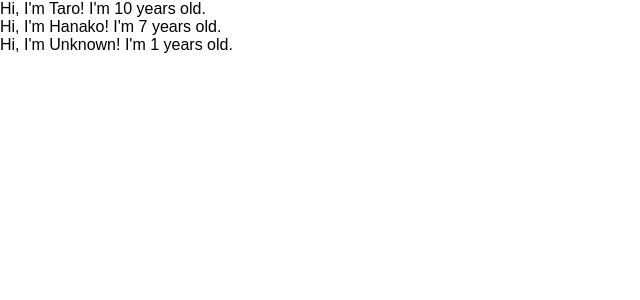
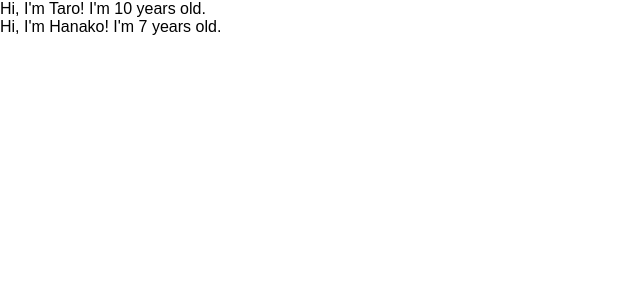
Before and after one commit to hiropy0123/reactcrud, a React (Create React App) app: page / in a window 1280 px wide. Shown: the top 300 px of the page, without its empty margins (0-640 px from the left). Built offline with nearby package versions, Linux system fonts and the light colour scheme.

Commit message:
Prop-types

```diff
--- a/src/App.js
+++ b/src/App.js
@@ -1,14 +1,13 @@
 import React from 'react';
+import PropTypes from 'prop-types';
 
 // Props
 // コンポーネントに属性を与える
-
 
 const App = () => {
   const profiles = [
     { name: "Taro", age: 10 },
     { name: "Hanako", age: 7 },
-    { name: "Unknown" }
   ]
 
   return (
@@ -19,8 +18,10 @@ const App = () => {
         })
       }
 
-      {/* <User name={"Taro"} age={20} />
-      <User name={"Hanako"} age={14} /> */}
+      {/*
+      <User name={"Taro"} age={20} />
+      <User name={"Hanako"} age={14} />
+      */}
 
     </div>
 
@@ -31,9 +32,9 @@ const User = (props) => {
   return <div>Hi, I'm {props.name}! I'm {props.age} years old. </div>
 }
 
-// 指定がなかった場合のデフォルトpropsを定義
-User.defaultProps = {
-  age: 1
+User.propTypes = {
+  name: PropTypes.string.isRequired,
+  age: PropTypes.number.isRequired
 }
 
 export default App;
```
